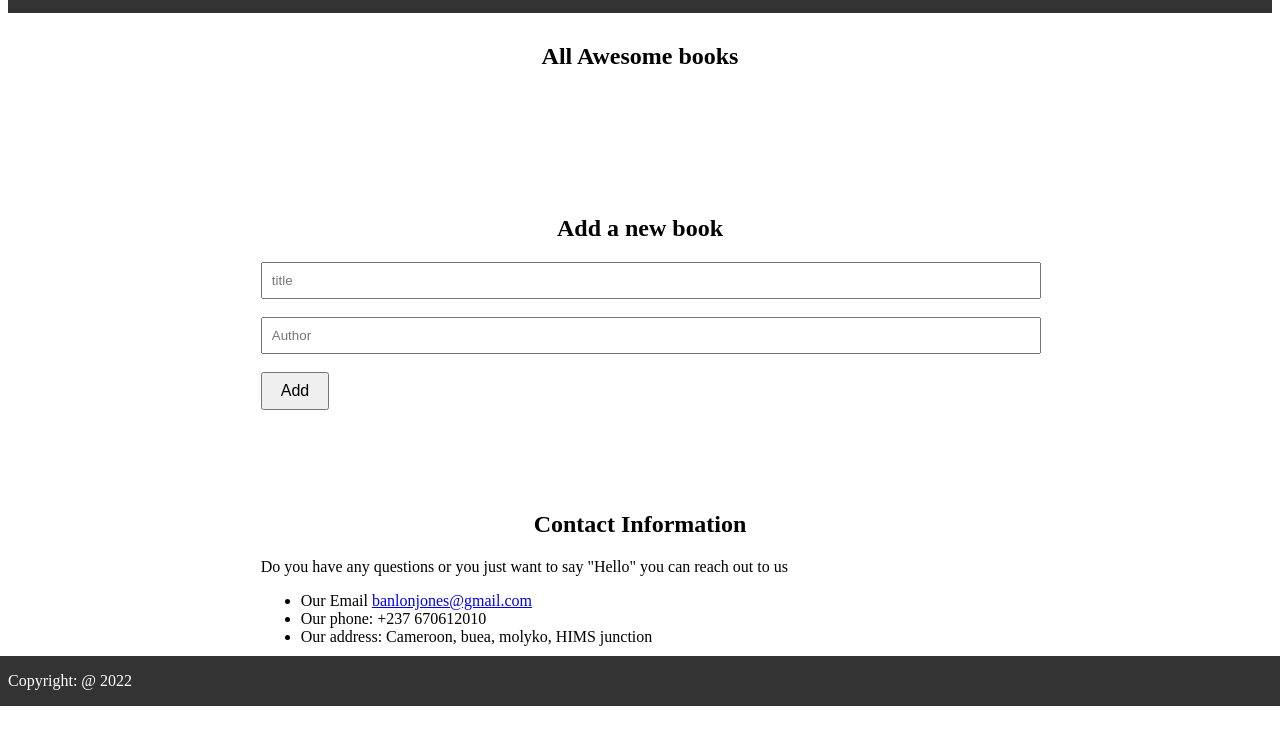
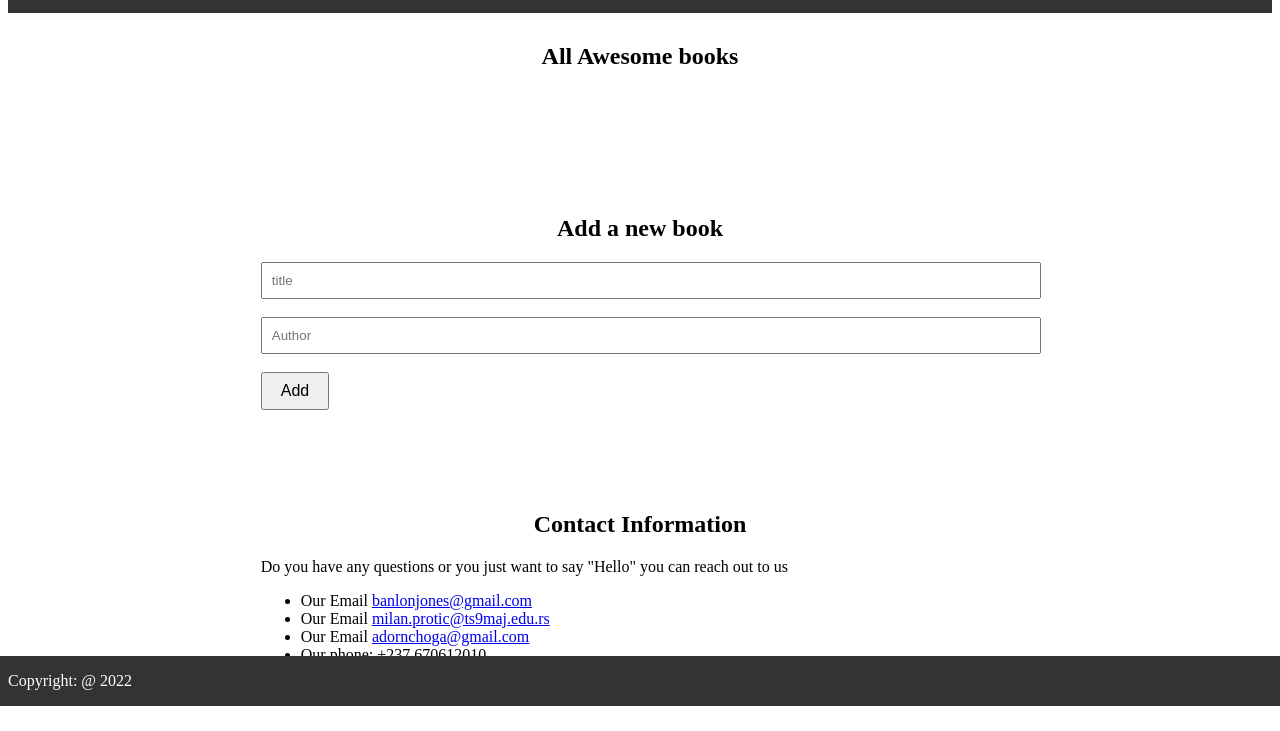
Before and after one commit to banlon-jones/es6-awesome-books, a website with bundled scripts: page index.html in a window 1280 px wide. Shown: the part 94-825 px from the top of the page. Before the commit the page ends 800 px from the top, so only its background shows below. Built offline with nearby package versions, Linux system fonts and the light colour scheme.

Commit message:
contact section added

```diff
--- a/index.html
+++ b/index.html
@@ -42,6 +42,8 @@
         <p> Do you have any questions or you just want to say "Hello" you can reach out to us </p>
         <ul>
             <li>Our Email <a href="mailto:banlonjones@gmail.com"> banlonjones@gmail.com</a> </li>
+            <li>Our Email <a href="mailto:milan.protic@ts9maj.edu.rs"> milan.protic@ts9maj.edu.rs </a> </li>
+            <li>Our Email <a href="mailto:adornchoga@gmail.com"> adornchoga@gmail.com </a> </li>
             <li> Our phone: +237 670612010 </li>
             <li> Our address: Cameroon, buea, molyko, HIMS junction </li>
         </ul>
```
